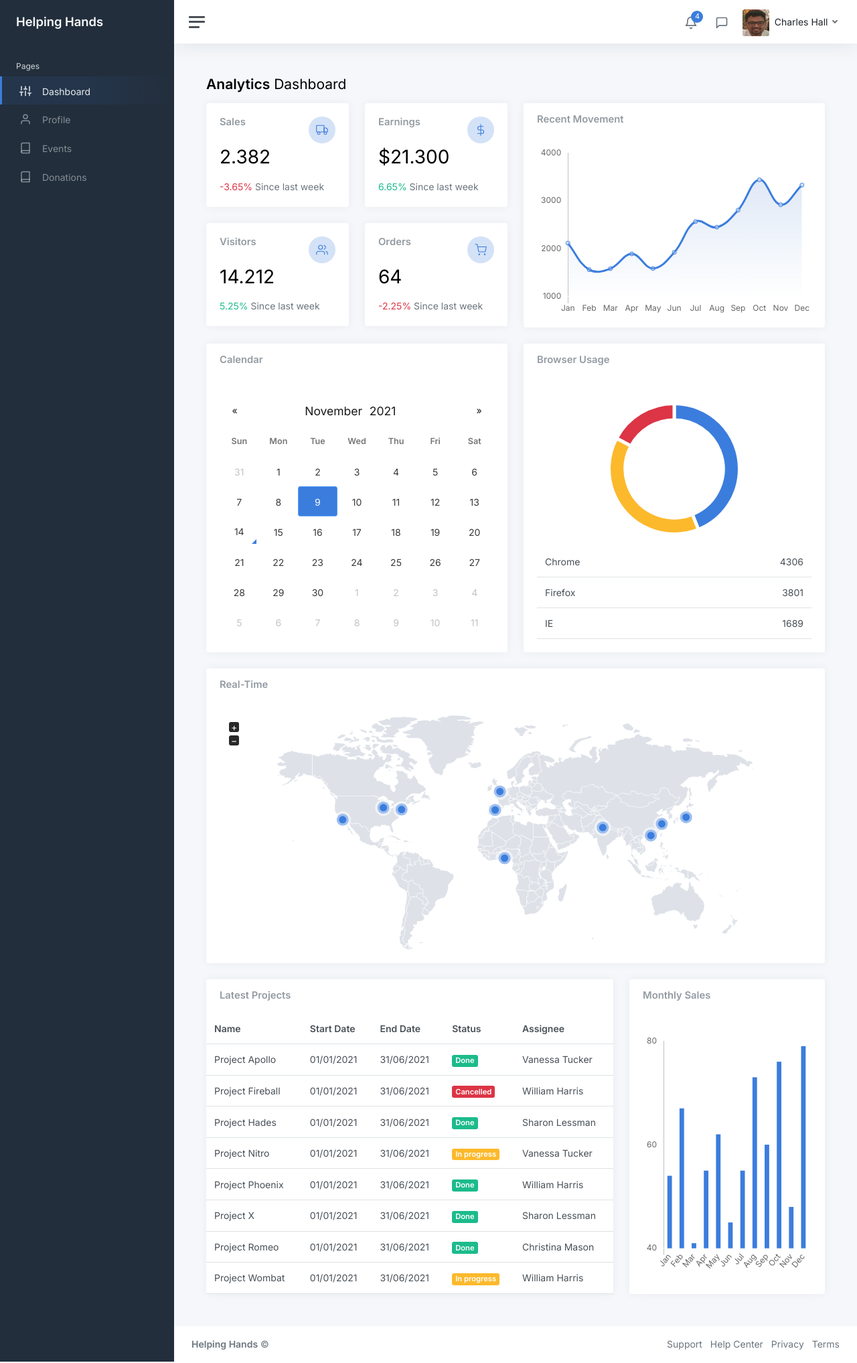
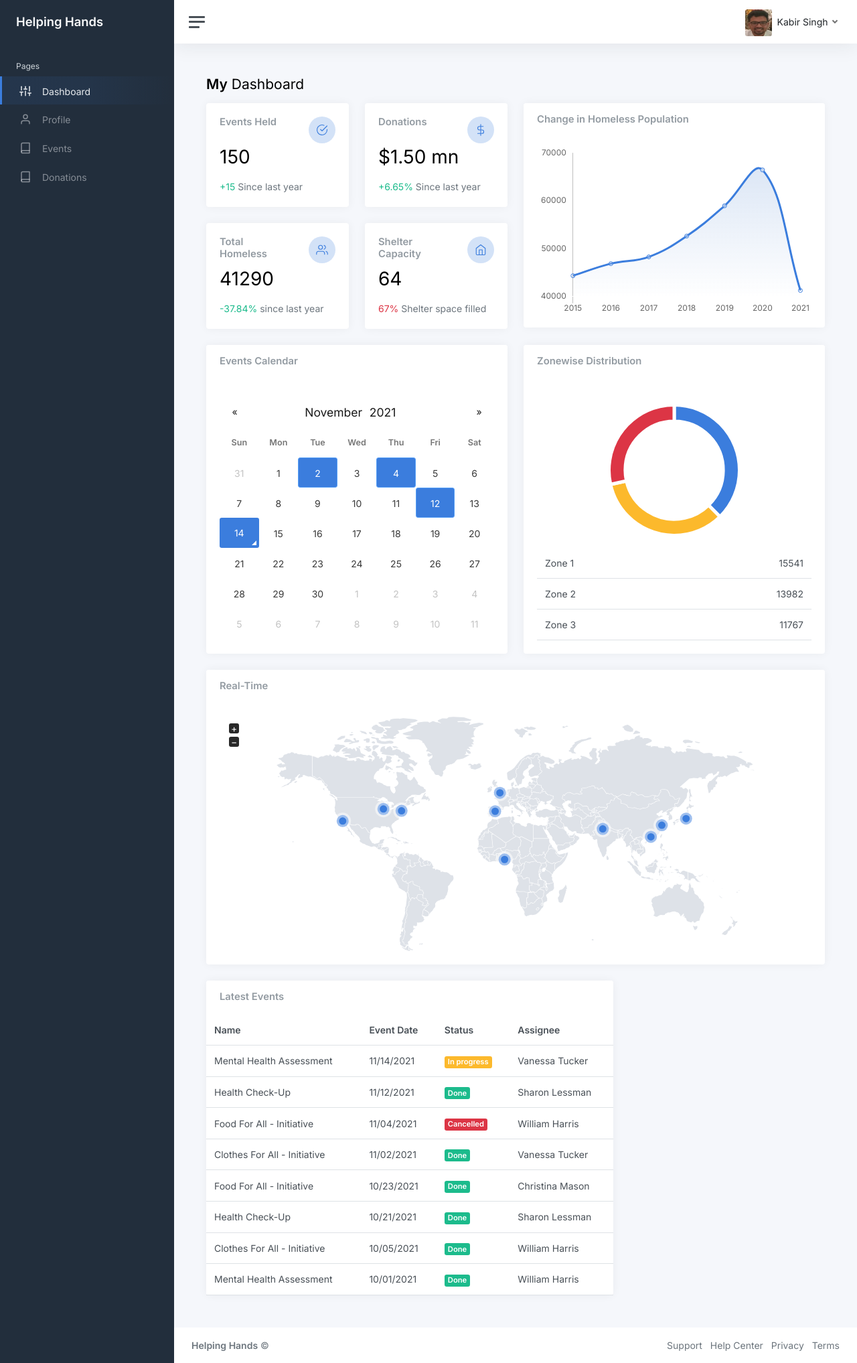
Before and after one commit to abhay-iy97/helping-hands, a Flask app: page /dashboard in a window 1280 px wide. Shown: the whole page at 67% size. Run offline with Flask 2, Linux system fonts and the light colour scheme; some libraries are stand-ins or nearby versions.

Commit message:
added new widegts, added data

```diff
--- a/main.py
+++ b/main.py
@@ -59,11 +59,13 @@
     username = request.args.get('email')
     password = request.args.get('pass')
     validation(username, password)  #chcek if username and password exists in DB
+
     return redirect(url_for('dashboard'), code=307)
 
 @app.route('/dashboard', methods=['POST', 'GET'])
 def dashboard():
-    return render_template('dashboard.html')
+    count=41290
+    return render_template('dashboard.html', count = count)
 
 @app.route('/profile', methods=['POST', 'GET'])
 def profile():
--- a/templates/dashboard.html
+++ b/templates/dashboard.html
@@ -65,154 +65,21 @@
 				<a class="sidebar-toggle js-sidebar-toggle">
           <i class="hamburger align-self-center"></i>
         </a>
-
 				<div class="navbar-collapse collapse">
 					<ul class="navbar-nav navbar-align">
-						<li class="nav-item dropdown">
-							<a class="nav-icon dropdown-toggle" href="#" id="alertsDropdown" data-bs-toggle="dropdown">
-								<div class="position-relative">
-									<i class="align-middle" data-feather="bell"></i>
-									<span class="indicator">4</span>
-								</div>
-							</a>
-							<div class="dropdown-menu dropdown-menu-lg dropdown-menu-end py-0" aria-labelledby="alertsDropdown">
-								<div class="dropdown-menu-header">
-									4 New Notifications
-								</div>
-								<div class="list-group">
-									<a href="#" class="list-group-item">
-										<div class="row g-0 align-items-center">
-											<div class="col-2">
-												<i class="text-danger" data-feather="alert-circle"></i>
-											</div>
-											<div class="col-10">
-												<div class="text-dark">Update completed</div>
-												<div class="text-muted small mt-1">Restart server 12 to complete the update.</div>
-												<div class="text-muted small mt-1">30m ago</div>
-											</div>
-										</div>
-									</a>
-									<a href="#" class="list-group-item">
-										<div class="row g-0 align-items-center">
-											<div class="col-2">
-												<i class="text-warning" data-feather="bell"></i>
-											</div>
-											<div class="col-10">
-												<div class="text-dark">Lorem ipsum</div>
-												<div class="text-muted small mt-1">Aliquam ex eros, imperdiet vulputate hendrerit et.</div>
-												<div class="text-muted small mt-1">2h ago</div>
-											</div>
-										</div>
-									</a>
-									<a href="#" class="list-group-item">
-										<div class="row g-0 align-items-center">
-											<div class="col-2">
-												<i class="text-primary" data-feather="home"></i>
-											</div>
-											<div class="col-10">
-												<div class="text-dark">Login from 192.186.1.8</div>
-												<div class="text-muted small mt-1">5h ago</div>
-											</div>
-										</div>
-									</a>
-									<a href="#" class="list-group-item">
-										<div class="row g-0 align-items-center">
-											<div class="col-2">
-												<i class="text-success" data-feather="user-plus"></i>
-											</div>
-											<div class="col-10">
-												<div class="text-dark">New connection</div>
-												<div class="text-muted small mt-1">Christina accepted your request.</div>
-												<div class="text-muted small mt-1">14h ago</div>
-											</div>
-										</div>
-									</a>
-								</div>
-								<div class="dropdown-menu-footer">
-									<a href="#" class="text-muted">Show all notifications</a>
-								</div>
-							</div>
-						</li>
-						<li class="nav-item dropdown">
-							<a class="nav-icon dropdown-toggle" href="#" id="messagesDropdown" data-bs-toggle="dropdown">
-								<div class="position-relative">
-									<i class="align-middle" data-feather="message-square"></i>
-								</div>
-							</a>
-							<div class="dropdown-menu dropdown-menu-lg dropdown-menu-end py-0" aria-labelledby="messagesDropdown">
-								<div class="dropdown-menu-header">
-									<div class="position-relative">
-										4 New Messages
-									</div>
-								</div>
-								<div class="list-group">
-									<a href="#" class="list-group-item">
-										<div class="row g-0 align-items-center">
-											<div class="col-2">
-												<img src="img/avatars/avatar-5.jpg" class="avatar img-fluid rounded-circle" alt="Vanessa Tucker">
-											</div>
-											<div class="col-10 ps-2">
-												<div class="text-dark">Vanessa Tucker</div>
-												<div class="text-muted small mt-1">Nam pretium turpis et arcu. Duis arcu tortor.</div>
-												<div class="text-muted small mt-1">15m ago</div>
-											</div>
-										</div>
-									</a>
-									<a href="#" class="list-group-item">
-										<div class="row g-0 align-items-center">
-											<div class="col-2">
-												<img src="img/avatars/avatar-2.jpg" class="avatar img-fluid rounded-circle" alt="William Harris">
-											</div>
-											<div class="col-10 ps-2">
-												<div class="text-dark">William Harris</div>
-												<div class="text-muted small mt-1">Curabitur ligula sapien euismod vitae.</div>
-												<div class="text-muted small mt-1">2h ago</div>
-											</div>
-										</div>
-									</a>
-									<a href="#" class="list-group-item">
-										<div class="row g-0 align-items-center">
-											<div class="col-2">
-												<img src="img/avatars/avatar-4.jpg" class="avatar img-fluid rounded-circle" alt="Christina Mason">
-											</div>
-											<div class="col-10 ps-2">
-												<div class="text-dark">Christina Mason</div>
-												<div class="text-muted small mt-1">Pellentesque auctor neque nec urna.</div>
-												<div class="text-muted small mt-1">4h ago</div>
-											</div>
-										</div>
-									</a>
-									<a href="#" class="list-group-item">
-										<div class="row g-0 align-items-center">
-											<div class="col-2">
-												<img src="img/avatars/avatar-3.jpg" class="avatar img-fluid rounded-circle" alt="Sharon Lessman">
-											</div>
-											<div class="col-10 ps-2">
-												<div class="text-dark">Sharon Lessman</div>
-												<div class="text-muted small mt-1">Aenean tellus metus, bibendum sed, posuere ac, mattis non.</div>
-												<div class="text-muted small mt-1">5h ago</div>
-											</div>
-										</div>
-									</a>
-								</div>
-								<div class="dropdown-menu-footer">
-									<a href="#" class="text-muted">Show all messages</a>
-								</div>
-							</div>
-						</li>
 						<li class="nav-item dropdown">
 							<a class="nav-icon dropdown-toggle d-inline-block d-sm-none" href="#" data-bs-toggle="dropdown">
                 <i class="align-middle" data-feather="settings"></i>
               </a>
 
 							<a class="nav-link dropdown-toggle d-none d-sm-inline-block" href="#" data-bs-toggle="dropdown">
-                <img src="img/avatars/avatar.jpg" class="avatar img-fluid rounded me-1" alt="Charles Hall" /> <span class="text-dark">Charles Hall</span>
+								<img src="{{ url_for('static',filename='img/avatars/avatar.jpg') }}" class="avatar img-fluid rounded me-1" alt="Kabir Singh" /> <span class="text-dark">Kabir Singh</span>
               </a>
 							<div class="dropdown-menu dropdown-menu-end">
-								<a class="dropdown-item" href="{{ url_for('static',filename='pages-profile.html') }}"><i class="align-middle me-1" data-feather="user"></i> Profile</a>
+								<a class="dropdown-item" href="{{ url_for('profile') }}"><i class="align-middle me-1" data-feather="user"></i> Profile</a>
 								<a class="dropdown-item" href="#"><i class="align-middle me-1" data-feather="pie-chart"></i> Analytics</a>
 								<div class="dropdown-divider"></div>
-								<a class="dropdown-item" href="{{ url_for('static',filename='index_adminkit.html') }}"><i class="align-middle me-1" data-feather="settings"></i> Settings & Privacy</a>
+								<a class="dropdown-item" href="{{ url_for('dashboard') }}"><i class="align-middle me-1" data-feather="settings"></i> Settings & Privacy</a>
 								<a class="dropdown-item" href="#"><i class="align-middle me-1" data-feather="help-circle"></i> Help Center</a>
 								<div class="dropdown-divider"></div>
 								<a class="dropdown-item" href="{{ url_for('index')}}">Log out</a>
@@ -225,8 +92,10 @@
 			<main class="content">
 				<div class="container-fluid p-0">
 
-					<h1 class="h3 mb-3"><strong>Analytics</strong> Dashboard</h1>
-
+<h1 class="h3 mb-3"><strong>My</strong> Dashboard</h1>
+					<!-- <form name="myForm" action = "/grantaccess" method = post onsubmit="return validateForm()"> -->
+						<!-- <button type="button" onclick="window.location.href='{{url_for('location', zipCode='90007')}}';">Click Me</button> -->
+					<!-- </form> -->
 					<div class="row">
 						<div class="col-xl-6 col-xxl-5 d-flex">
 							<div class="w-100">
@@ -236,19 +105,19 @@
 											<div class="card-body">
 												<div class="row">
 													<div class="col mt-0">
-														<h5 class="card-title">Sales</h5>
+														<h5 class="card-title">Events Held</h5>
 													</div>
 
 													<div class="col-auto">
 														<div class="stat text-primary">
-															<i class="align-middle" data-feather="truck"></i>
+															<i class="align-middle" data-feather="check-circle"></i>
 														</div>
 													</div>
 												</div>
-												<h1 class="mt-1 mb-3">2.382</h1>
+												<h1 class="mt-1 mb-3">150</h1>
 												<div class="mb-0">
-													<span class="text-danger"> <i class="mdi mdi-arrow-bottom-right"></i> -3.65% </span>
-													<span class="text-muted">Since last week</span>
+													<span class="text-success"> <i class="mdi mdi-arrow-bottom-right"></i> +15 </span>
+													<span class="text-muted">Since last year</span>
 												</div>
 											</div>
 										</div>
@@ -256,7 +125,7 @@
 											<div class="card-body">
 												<div class="row">
 													<div class="col mt-0">
-														<h5 class="card-title">Visitors</h5>
+														<h5 class="card-title">Total Homeless</h5>
 													</div>
 
 													<div class="col-auto">
@@ -265,10 +134,10 @@
 														</div>
 													</div>
 												</div>
-												<h1 class="mt-1 mb-3">14.212</h1>
+												<h1 class="mt-1 mb-3">{{ count }}</h1>
 												<div class="mb-0">
-													<span class="text-success"> <i class="mdi mdi-arrow-bottom-right"></i> 5.25% </span>
-													<span class="text-muted">Since last week</span>
+													<span class="text-success"> <i class="mdi mdi-arrow-bottom-right"></i> -37.84% </span>
+													<span class="text-muted">since last year</span>
 												</div>
 											</div>
 										</div>
@@ -278,7 +147,7 @@
 											<div class="card-body">
 												<div class="row">
 													<div class="col mt-0">
-														<h5 class="card-title">Earnings</h5>
+														<h5 class="card-title">Donations</h5>
 													</div>
 
 													<div class="col-auto">
@@ -287,10 +156,10 @@
 														</div>
 													</div>
 												</div>
-												<h1 class="mt-1 mb-3">$21.300</h1>
+												<h1 class="mt-1 mb-3">$1.50 mn</h1>
 												<div class="mb-0">
-													<span class="text-success"> <i class="mdi mdi-arrow-bottom-right"></i> 6.65% </span>
-													<span class="text-muted">Since last week</span>
+													<span class="text-success"> <i class="mdi mdi-arrow-bottom-right"></i> +6.65% </span>
+													<span class="text-muted">Since last year</span>
 												</div>
 											</div>
 										</div>
@@ -298,19 +167,19 @@
 											<div class="card-body">
 												<div class="row">
 													<div class="col mt-0">
-														<h5 class="card-title">Orders</h5>
+														<h5 class="card-title">Shelter Capacity</h5>
 													</div>
 
 													<div class="col-auto">
 														<div class="stat text-primary">
-															<i class="align-middle" data-feather="shopping-cart"></i>
+															<i class="align-middle" data-feather="home"></i>
 														</div>
 													</div>
 												</div>
 												<h1 class="mt-1 mb-3">64</h1>
 												<div class="mb-0">
-													<span class="text-danger"> <i class="mdi mdi-arrow-bottom-right"></i> -2.25% </span>
-													<span class="text-muted">Since last week</span>
+													<span class="text-danger"> <i class="mdi mdi-arrow-bottom-right"></i> 67% </span>
+													<span class="text-muted">Shelter space filled</span>
 												</div>
 											</div>
 										</div>
@@ -323,7 +192,7 @@
 							<div class="card flex-fill w-100">
 								<div class="card-header">
 
-									<h5 class="card-title mb-0">Recent Movement</h5>
+									<h5 class="card-title mb-0">Change in Homeless Population</h5>
 								</div>
 								<div class="card-body py-3">
 									<div class="chart chart-sm">
@@ -339,7 +208,7 @@
 							<div class="card flex-fill w-100">
 								<div class="card-header">
 
-									<h5 class="card-title mb-0">Browser Usage</h5>
+									<h5 class="card-title mb-0">Zonewise Distribution</h5>
 								</div>
 								<div class="card-body d-flex">
 									<div class="align-self-center w-100">
@@ -352,16 +221,16 @@
 										<table class="table mb-0">
 											<tbody>
 												<tr>
-													<td>Chrome</td>
-													<td class="text-end">4306</td>
+													<td>Zone 1</td>
+													<td class="text-end">15541</td>
 												</tr>
 												<tr>
-													<td>Firefox</td>
-													<td class="text-end">3801</td>
+													<td>Zone 2</td>
+													<td class="text-end">13982</td>
 												</tr>
 												<tr>
-													<td>IE</td>
-													<td class="text-end">1689</td>
+													<td>Zone 3</td>
+													<td class="text-end">11767</td>
 												</tr>
 											</tbody>
 										</table>
@@ -384,7 +253,7 @@
 							<div class="card flex-fill">
 								<div class="card-header">
 
-									<h5 class="card-title mb-0">Calendar</h5>
+									<h5 class="card-title mb-0">Events Calendar</h5>
 								</div>
 								<div class="card-body d-flex">
 									<div class="align-self-center w-100">
@@ -398,84 +267,84 @@
 					</div>
 
 					<div class="row">
-						<div class="col-12 col-lg-8 col-xxl-9 d-flex">
+						<div class="col-12 col-lg-8 col-xxl-12 d-flex">
 							<div class="card flex-fill">
 								<div class="card-header">
 
-									<h5 class="card-title mb-0">Latest Projects</h5>
+									<h5 class="card-title mb-0">Latest Events</h5>
 								</div>
 								<table class="table table-hover my-0">
 									<thead>
 										<tr>
 											<th>Name</th>
-											<th class="d-none d-xl-table-cell">Start Date</th>
-											<th class="d-none d-xl-table-cell">End Date</th>
+											<th class="d-none d-xl-table-cell">Event Date</th>
+											<!-- <th class="d-none d-xl-table-cell">End Date</th> -->
 											<th>Status</th>
 											<th class="d-none d-md-table-cell">Assignee</th>
 										</tr>
 									</thead>
 									<tbody>
 										<tr>
-											<td>Project Apollo</td>
-											<td class="d-none d-xl-table-cell">01/01/2021</td>
-											<td class="d-none d-xl-table-cell">31/06/2021</td>
+											<td>Mental Health Assessment</td>
+											<td class="d-none d-xl-table-cell">11/14/2021</td>
+											<!-- <td class="d-none d-xl-table-cell">31/06/2021</td> -->
+											<td><span class="badge bg-warning">In progress</span></td>
+											<td class="d-none d-md-table-cell">Vanessa Tucker</td>
+										</tr>
+										<tr>
+											<td>Health Check-Up</td>
+											<td class="d-none d-xl-table-cell">11/12/2021</td>
+											<!-- <td class="d-none d-xl-table-cell">31/06/2021</td> -->
+											<td><span class="badge bg-success">Done</span></td>
+											<td class="d-none d-md-table-cell">Sharon Lessman</td>
+										</tr>
+										<tr>
+											<td>Food For All - Initiative</td>
+											<td class="d-none d-xl-table-cell">11/04/2021</td>
+											<!-- <td class="d-none d-xl-table-cell">31/06/2021</td> -->
+											<td><span class="badge bg-danger">Cancelled</span></td>
+											<td class="d-none d-md-table-cell">William Harris</td>
+										</tr>
+										<tr>
+											<td>Clothes For All - Initiative</td>
+											<td class="d-none d-xl-table-cell">11/02/2021</td>
+											<!-- <td class="d-none d-xl-table-cell">31/06/2021</td> -->
 											<td><span class="badge bg-success">Done</span></td>
 											<td class="d-none d-md-table-cell">Vanessa Tucker</td>
 										</tr>
 										<tr>
-											<td>Project Fireball</td>
-											<td class="d-none d-xl-table-cell">01/01/2021</td>
-											<td class="d-none d-xl-table-cell">31/06/2021</td>
-											<td><span class="badge bg-danger">Cancelled</span></td>
-											<td class="d-none d-md-table-cell">William Harris</td>
+											<td>Food For All - Initiative</td>
+											<td class="d-none d-xl-table-cell">10/23/2021</td>
+											<!-- <td class="d-none d-xl-table-cell">31/06/2021</td> -->
+											<td><span class="badge bg-success">Done</span></td>
+											<td class="d-none d-md-table-cell">Christina Mason</td>
 										</tr>
 										<tr>
-											<td>Project Hades</td>
-											<td class="d-none d-xl-table-cell">01/01/2021</td>
-											<td class="d-none d-xl-table-cell">31/06/2021</td>
+											<td>Health Check-Up</td>
+											<td class="d-none d-xl-table-cell">10/21/2021</td>
+											<!-- <td class="d-none d-xl-table-cell">31/06/2021</td> -->
 											<td><span class="badge bg-success">Done</span></td>
 											<td class="d-none d-md-table-cell">Sharon Lessman</td>
 										</tr>
 										<tr>
-											<td>Project Nitro</td>
-											<td class="d-none d-xl-table-cell">01/01/2021</td>
-											<td class="d-none d-xl-table-cell">31/06/2021</td>
-											<td><span class="badge bg-warning">In progress</span></td>
-											<td class="d-none d-md-table-cell">Vanessa Tucker</td>
-										</tr>
-										<tr>
-											<td>Project Phoenix</td>
-											<td class="d-none d-xl-table-cell">01/01/2021</td>
-											<td class="d-none d-xl-table-cell">31/06/2021</td>
+											<td>Clothes For All - Initiative</td>
+											<td class="d-none d-xl-table-cell">10/05/2021</td>
+											<!-- <td class="d-none d-xl-table-cell">31/06/2021</td> -->
 											<td><span class="badge bg-success">Done</span></td>
 											<td class="d-none d-md-table-cell">William Harris</td>
 										</tr>
 										<tr>
-											<td>Project X</td>
-											<td class="d-none d-xl-table-cell">01/01/2021</td>
-											<td class="d-none d-xl-table-cell">31/06/2021</td>
+											<td>Mental Health Assessment</td>
+											<td class="d-none d-xl-table-cell">10/01/2021</td>
+											<!-- <td class="d-none d-xl-table-cell">31/06/2021</td> -->
 											<td><span class="badge bg-success">Done</span></td>
-											<td class="d-none d-md-table-cell">Sharon Lessman</td>
-										</tr>
-										<tr>
-											<td>Project Romeo</td>
-											<td class="d-none d-xl-table-cell">01/01/2021</td>
-											<td class="d-none d-xl-table-cell">31/06/2021</td>
-											<td><span class="badge bg-success">Done</span></td>
-											<td class="d-none d-md-table-cell">Christina Mason</td>
-										</tr>
-										<tr>
-											<td>Project Wombat</td>
-											<td class="d-none d-xl-table-cell">01/01/2021</td>
-											<td class="d-none d-xl-table-cell">31/06/2021</td>
-											<td><span class="badge bg-warning">In progress</span></td>
 											<td class="d-none d-md-table-cell">William Harris</td>
 										</tr>
 									</tbody>
 								</table>
 							</div>
 						</div>
-						<div class="col-12 col-lg-4 col-xxl-3 d-flex">
+						<!-- <div class="col-12 col-lg-4 col-xxl-3 d-flex">
 							<div class="card flex-fill w-100">
 								<div class="card-header">
 
@@ -487,7 +356,7 @@
 									</div>
 								</div>
 							</div>
-						</div>
+						</div> -->
 					</div>
 
 				</div>
@@ -504,16 +373,16 @@
 						<div class="col-6 text-end">
 							<ul class="list-inline">
 								<li class="list-inline-item">
-									<a class="text-muted" href="# target="_blank">Support</a>
+									<a class="text-muted" href="https://adminkit.io/" target="_blank">Support</a>
 								</li>
 								<li class="list-inline-item">
-									<a class="text-muted" href="#" target="_blank">Help Center</a>
+									<a class="text-muted" href="https://adminkit.io/" target="_blank">Help Center</a>
 								</li>
 								<li class="list-inline-item">
-									<a class="text-muted" href="#" target="_blank">Privacy</a>
+									<a class="text-muted" href="https://adminkit.io/" target="_blank">Privacy</a>
 								</li>
 								<li class="list-inline-item">
-									<a class="text-muted" href="#" target="_blank">Terms</a>
+									<a class="text-muted" href="https://adminkit.io/" target="_blank">Terms</a>
 								</li>
 							</ul>
 						</div>
@@ -535,25 +404,20 @@
 			new Chart(document.getElementById("chartjs-dashboard-line"), {
 				type: "line",
 				data: {
-					labels: ["Jan", "Feb", "Mar", "Apr", "May", "Jun", "Jul", "Aug", "Sep", "Oct", "Nov", "Dec"],
+					labels: ["2015", "2016", "2017", "2018", "2019", "2020", "2021"],
 					datasets: [{
-						label: "Sales ($)",
+						label: "Population",
 						fill: true,
 						backgroundColor: gradient,
 						borderColor: window.theme.primary,
 						data: [
-							2115,
-							1562,
-							1584,
-							1892,
-							1587,
-							1923,
-							2566,
-							2448,
-							2805,
-							3438,
-							2917,
-							3327
+							44359,
+							46874,
+							48287,
+							52633,
+							58949,
+							66436,
+							41290,
 						]
 					}]
 				},
@@ -582,7 +446,7 @@
 						}],
 						yAxes: [{
 							ticks: {
-								stepSize: 1000
+								stepSize: 10000
 							},
 							display: true,
 							borderDash: [3, 3],
@@ -601,9 +465,9 @@
 			new Chart(document.getElementById("chartjs-dashboard-pie"), {
 				type: "pie",
 				data: {
-					labels: ["Chrome", "Firefox", "IE"],
+					labels: ["Zone 1", "Zone 2", "Zone 3"],
 					datasets: [{
-						data: [4306, 3801, 1689],
+						data: [15541, 13982, 11767],
 						backgroundColor: [
 							window.theme.primary,
 							window.theme.warning,
@@ -742,7 +606,8 @@
 				inline: true,
 				prevArrow: "<span title=\"Previous month\">&laquo;</span>",
 				nextArrow: "<span title=\"Next month\">&raquo;</span>",
-				defaultDate: defaultDate
+				defaultDate: ['2021-11-14', '2021-11-12', '2021-11-04', '2021-11-02', '2021-10-05', '2021-10-23', '2021-10-21', '2021-10-01',],
+				mode: "multiple"
 			});
 		});
 	</script>
```
